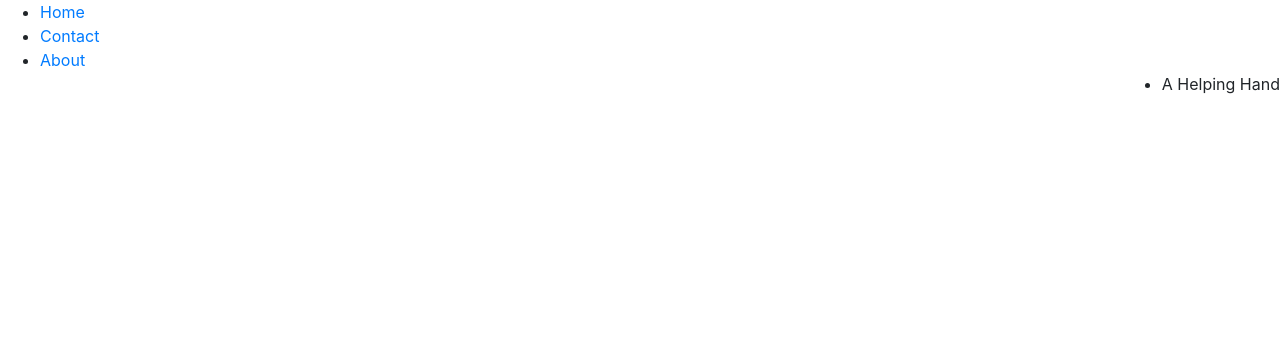
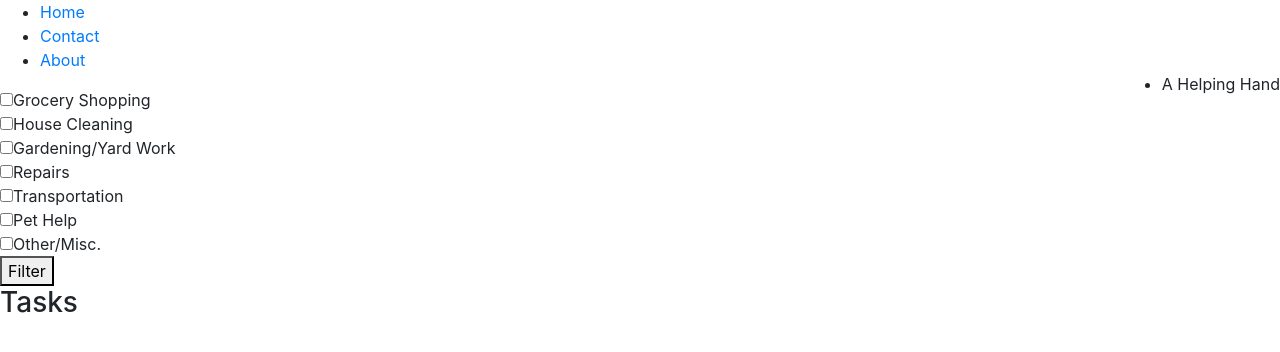
Before and after one commit to eatlunchnow/CodeDay2020, a plain HTML site: page tasks-avail.html in a window 1280 px wide. Drawn offline with nearby package versions, Linux system fonts and the light colour scheme.

Commit message:
Added html to display tasks and checkboxes

```diff
--- a/tasks-avail.html
+++ b/tasks-avail.html
@@ -16,6 +16,95 @@
       <li style="float: right"><p>A Helping Hand</p></li>
     </ul>
 
+	   <div class="filterSection">
+      <input
+        type="checkbox"
+        name="task"
+        id="grocery"
+        value="grocery shopping"
+      />Grocery Shopping<br />
+
+      <input
+		type="checkbox"
+	    name="task"
+		id="house cleaning"
+		value="house cleaning"
+	/>House
+      Cleaning<br />
+
+      <input
+	  type="checkbox"
+	  name="task"
+	  id="yard work"
+	  value="yard work"
+	/>Gardening/Yard
+      Work<br />
+
+      <input
+		type="checkbox"
+		name="task"
+	    id="repairs"
+		value="repairs"
+		/>Repairs<br />
+
+      <input
+        type="checkbox"
+        name="task"
+	    id="transportation"
+        value="transportation"
+      />Transportation<br />
+
+      <input
+	    type="checkbox"
+		name="task"
+		id="pet help"
+		value="pet help"
+		/>Pet Help<br />
+
+      <input
+        type="checkbox"
+        name="task"
+        id="other"
+        value="other"
+      />Other/Misc.<br />
+    </div>
+
+    <button id="btn">Filter</button>
+
+    <div class="display" id="list_div">
+      <div class="list_item">
+        <h3>Tasks</h3>
+      </div>
+    </div>
+
+    <div class="display_filter" id="list_div_filter" style="display:none">
+      <div class="list_item_filter"></div>
+    </div>
+
+    <!-- The core Firebase JS SDK -->
+    <script src="https://www.gstatic.com/firebasejs/7.16.1/firebase-app.js"></script>
+    <script src="https://www.gstatic.com/firebasejs/7.16.1/firebase-firestore.js"></script>
+
+    <script src="https://www.gstatic.com/firebasejs/7.16.1/firebase-analytics.js"></script>
+
+    <script>
+      // Firebase configuration
+      var firebaseConfig = {
+        apiKey: "AIzaSyAVJnV4eZDw2GFoy8HtGDCMJO4_H_1OwGQ",
+        authDomain: "codelabs2020-52ae1.firebaseapp.com",
+        databaseURL: "https://codelabs2020-52ae1.firebaseio.com",
+        projectId: "codelabs2020-52ae1",
+        storageBucket: "codelabs2020-52ae1.appspot.com",
+        messagingSenderId: "139276775839",
+        appId: "1:139276775839:web:3c95fb62510e17f98d8daa",
+        measurementId: "G-YPM5BB0LNK"
+      };
+      // Initialize Firebase
+      firebase.initializeApp(firebaseConfig);
+      firebase.analytics();
+    </script>
+    <script src="task-avail.js"></script>
+
     <script src="script.js"></script>
     <script src="https://code.jquery.com/jquery-3.5.1.slim.min.js" integrity="sha384-DfXdz2htPH0lsSSs5nCTpuj/zy4C+OGpamoFVy38MVBnE+IbbVYUew+OrCXaRkfj" crossorigin="anonymous"></script>
     <script src="https://cdn.jsdelivr.net/npm/popper.js@1.16.0/dist/umd/popper.min.js" integrity="sha384-Q6E9RHvbIyZFJoft+2mJbHaEWldlvI9IOYy5n3zV9zzTtmI3UksdQRVvoxMfooAo" crossorigin="anonymous"></script>
```
